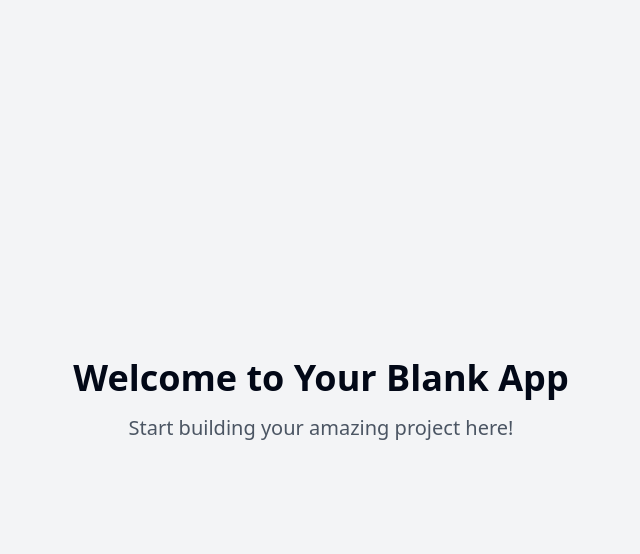
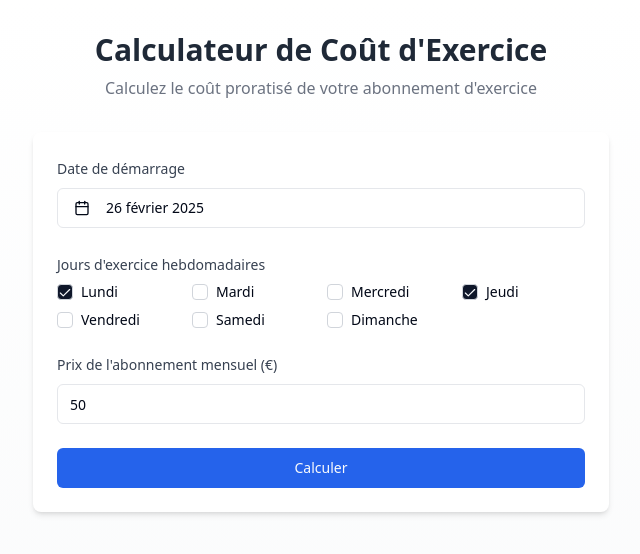
Before and after one commit to ViaSanaTech/prorata-calculator, a React (Vite) app: page / in a window 1280 px wide. Shown: the top 554 px of the page, without its empty margins (319-959 px from the left). Built offline with nearby package versions, Linux system fonts and the light colour scheme.

Commit message:
Add exercise cost calculator
This commit adds a new feature to calculate the cost of exercise based on the client's start date, weekly exercise days, and subscription price.  The calculation will consider the number of exercised days within the month.

```diff
--- a/src/pages/Index.tsx
+++ b/src/pages/Index.tsx
@@ -1,12 +1,195 @@
-// Update this page (the content is just a fallback if you fail to update the page)
+
+import { useState, useEffect } from "react";
+import { format, endOfMonth, getDaysInMonth, isAfter, isSameDay, isBefore, getDay, parseISO } from "date-fns";
+import { fr } from "date-fns/locale";
+import { Card } from "@/components/ui/card";
+import { Label } from "@/components/ui/label";
+import { Input } from "@/components/ui/input";
+import { Button } from "@/components/ui/button";
+import { Checkbox } from "@/components/ui/checkbox";
+import { CalendarIcon } from "lucide-react";
+import { Calendar } from "@/components/ui/calendar";
+import { Popover, PopoverContent, PopoverTrigger } from "@/components/ui/popover";
+import { cn } from "@/lib/utils";
+
+// Jours de la semaine en français
+const daysOfWeek = [
+  { id: 1, label: "Lundi" },
+  { id: 2, label: "Mardi" },
+  { id: 3, label: "Mercredi" },
+  { id: 4, label: "Jeudi" },
+  { id: 5, label: "Vendredi" },
+  { id: 6, label: "Samedi" },
+  { id: 0, label: "Dimanche" },
+];
 
 const Index = () => {
+  const [startDate, setStartDate] = useState<Date | undefined>(new Date());
+  const [selectedDays, setSelectedDays] = useState<number[]>([1, 4]); // Par défaut: lundi, jeudi
+  const [subscriptionPrice, setSubscriptionPrice] = useState<number>(50);
+  const [exerciseDays, setExerciseDays] = useState<number>(0);
+  const [proRatedCost, setProRatedCost] = useState<number>(0);
+  const [daysInMonth, setDaysInMonth] = useState<number>(0);
+  const [isCalculated, setIsCalculated] = useState<boolean>(false);
+
+  const toggleDay = (dayId: number) => {
+    setSelectedDays((current) =>
+      current.includes(dayId)
+        ? current.filter((id) => id !== dayId)
+        : [...current, dayId]
+    );
+  };
+
+  const calculateExerciseDays = () => {
+    if (!startDate || selectedDays.length === 0) return;
+
+    const endOfCurrentMonth = endOfMonth(startDate);
+    const totalDaysInMonth = getDaysInMonth(startDate);
+    let exerciseDaysCount = 0;
+
+    // Copie de la date de départ pour itérer
+    let currentDate = new Date(startDate);
+
+    // Parcours de tous les jours du début jusqu'à la fin du mois
+    while (isBefore(currentDate, endOfCurrentMonth) || isSameDay(currentDate, endOfCurrentMonth)) {
+      const dayOfWeek = getDay(currentDate); // 0 = dimanche, 1 = lundi, etc.
+
+      // Si ce jour de la semaine est dans les jours sélectionnés
+      if (selectedDays.includes(dayOfWeek)) {
+        exerciseDaysCount++;
+      }
+
+      // Passage au jour suivant
+      currentDate.setDate(currentDate.getDate() + 1);
+    }
+
+    // Mise à jour des états
+    setExerciseDays(exerciseDaysCount);
+    setDaysInMonth(totalDaysInMonth);
+    setProRatedCost(parseFloat(((subscriptionPrice * exerciseDaysCount) / totalDaysInMonth).toFixed(2)));
+    setIsCalculated(true);
+  };
+
+  // Recalculer si les paramètres changent
+  useEffect(() => {
+    if (isCalculated) {
+      calculateExerciseDays();
+    }
+  }, [startDate, selectedDays, subscriptionPrice]);
+
   return (
-    <div className="min-h-screen flex items-center justify-center bg-gray-100">
-      <div className="text-center">
-        <h1 className="text-4xl font-bold mb-4">Welcome to Your Blank App</h1>
-        <p className="text-xl text-gray-600">Start building your amazing project here!</p>
-      </div>
+    <div className="flex flex-col items-center min-h-screen p-8 bg-gradient-to-b from-white to-gray-50">
+      <h1 className="text-3xl font-semibold text-gray-800 mb-2">Calculateur de Coût d'Exercice</h1>
+      <p className="text-gray-500 mb-8">Calculez le coût proratisé de votre abonnement d'exercice</p>
+
+      <Card className="w-full max-w-xl p-6 shadow-md bg-white border-0 transition-all duration-300 hover:shadow-lg">
+        <div className="space-y-6">
+          {/* Date de démarrage */}
+          <div className="space-y-2">
+            <Label htmlFor="start-date" className="text-gray-700">Date de démarrage</Label>
+            <Popover>
+              <PopoverTrigger asChild>
+                <Button
+                  variant="outline"
+                  className="w-full justify-start text-left font-normal border border-gray-200 hover:bg-gray-50"
+                >
+                  <CalendarIcon className="mr-2 h-4 w-4" />
+                  {startDate ? (
+                    format(startDate, "dd MMMM yyyy", { locale: fr })
+                  ) : (
+                    <span>Sélectionnez une date</span>
+                  )}
+                </Button>
+              </PopoverTrigger>
+              <PopoverContent className="w-auto p-0" align="start">
+                <Calendar
+                  mode="single"
+                  selected={startDate}
+                  onSelect={setStartDate}
+                  initialFocus
+                  locale={fr}
+                />
+              </PopoverContent>
+            </Popover>
+          </div>
+
+          {/* Jours d'exercice */}
+          <div className="space-y-2">
+            <Label className="text-gray-700">Jours d'exercice hebdomadaires</Label>
+            <div className="grid grid-cols-2 sm:grid-cols-3 md:grid-cols-4 gap-3">
+              {daysOfWeek.map((day) => (
+                <div key={day.id} className="flex items-center space-x-2">
+                  <Checkbox
+                    id={`day-${day.id}`}
+                    checked={selectedDays.includes(day.id)}
+                    onCheckedChange={() => toggleDay(day.id)}
+                    className="border-gray-300"
+                  />
+                  <label
+                    htmlFor={`day-${day.id}`}
+                    className="text-sm font-medium leading-none cursor-pointer"
+                  >
+                    {day.label}
+                  </label>
+                </div>
+              ))}
+            </div>
+          </div>
+
+          {/* Prix de l'abonnement */}
+          <div className="space-y-2">
+            <Label htmlFor="price" className="text-gray-700">Prix de l'abonnement mensuel (€)</Label>
+            <Input
+              id="price"
+              type="number"
+              value={subscriptionPrice}
+              onChange={(e) => setSubscriptionPrice(parseFloat(e.target.value) || 0)}
+              className="border border-gray-200"
+              min="0"
+              step="0.01"
+            />
+          </div>
+
+          <Button
+            onClick={calculateExerciseDays}
+            className="w-full bg-blue-600 hover:bg-blue-700 transition-colors duration-300"
+          >
+            Calculer
+          </Button>
+        </div>
+      </Card>
+
+      {isCalculated && (
+        <Card className="w-full max-w-xl p-6 shadow-md mt-6 bg-white border-0 animate-in fade-in slide-in-from-bottom-5 duration-500">
+          <div className="space-y-4">
+            <div className="text-center">
+              <h2 className="text-2xl font-semibold text-gray-800 mb-4">Résultats</h2>
+            </div>
+            <div className="grid grid-cols-1 md:grid-cols-2 gap-4">
+              <div className="p-4 bg-gray-50 rounded-lg">
+                <p className="text-sm text-gray-500">Jours d'exercice ce mois-ci</p>
+                <p className="text-2xl font-bold text-blue-600">{exerciseDays} jours</p>
+              </div>
+              <div className="p-4 bg-gray-50 rounded-lg">
+                <p className="text-sm text-gray-500">Jours dans le mois</p>
+                <p className="text-2xl font-bold text-gray-700">{daysInMonth} jours</p>
+              </div>
+              <div className="p-4 bg-gray-50 rounded-lg">
+                <p className="text-sm text-gray-500">Prix mensuel complet</p>
+                <p className="text-2xl font-bold text-gray-700">{subscriptionPrice.toFixed(2)} €</p>
+              </div>
+              <div className="p-4 bg-blue-50 rounded-lg border border-blue-100">
+                <p className="text-sm text-blue-700">Coût proratisé</p>
+                <p className="text-2xl font-bold text-blue-600">{proRatedCost.toFixed(2)} €</p>
+              </div>
+            </div>
+            <div className="pt-2 text-center text-sm text-gray-500">
+              <p>Formule: Prix × (Jours d'exercice ÷ Jours du mois)</p>
+              <p className="mt-1 font-medium">{subscriptionPrice.toFixed(2)} € × ({exerciseDays} ÷ {daysInMonth}) = {proRatedCost.toFixed(2)} €</p>
+            </div>
+          </div>
+        </Card>
+      )}
     </div>
   );
 };
```
